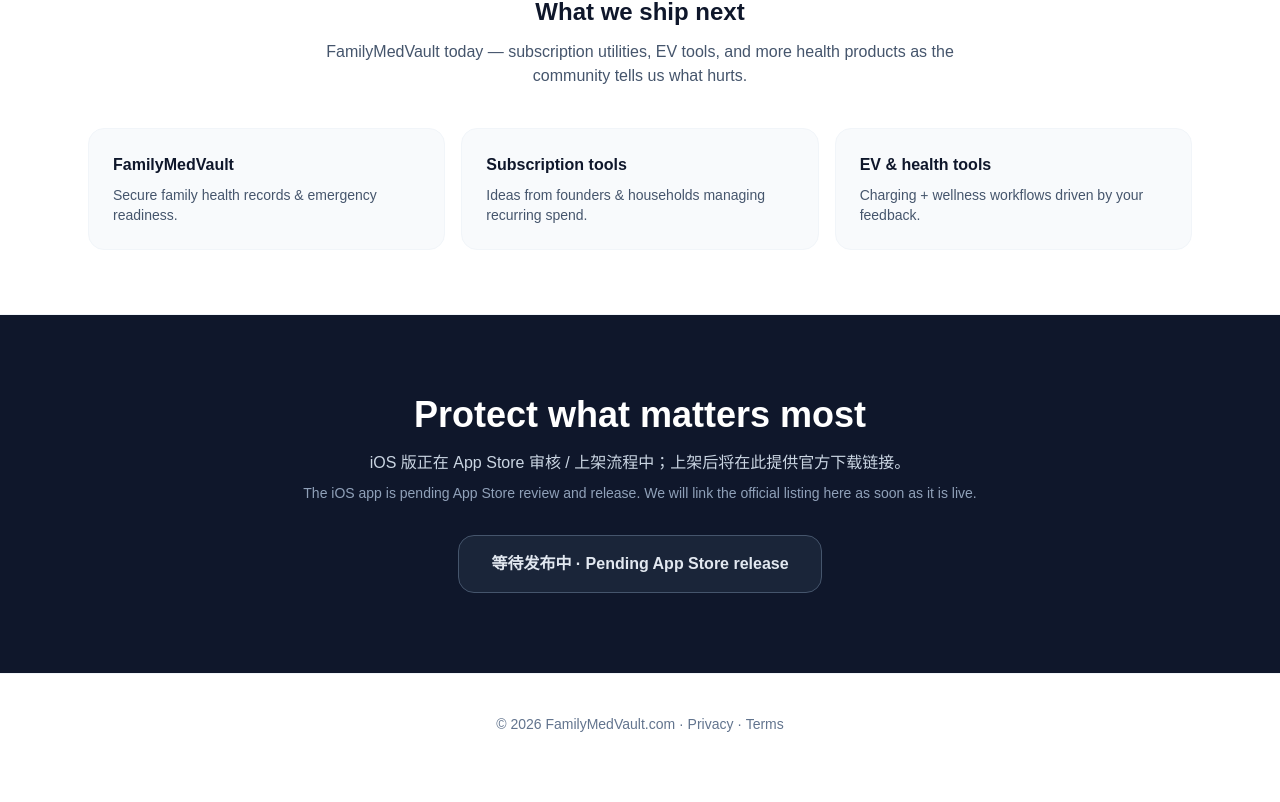
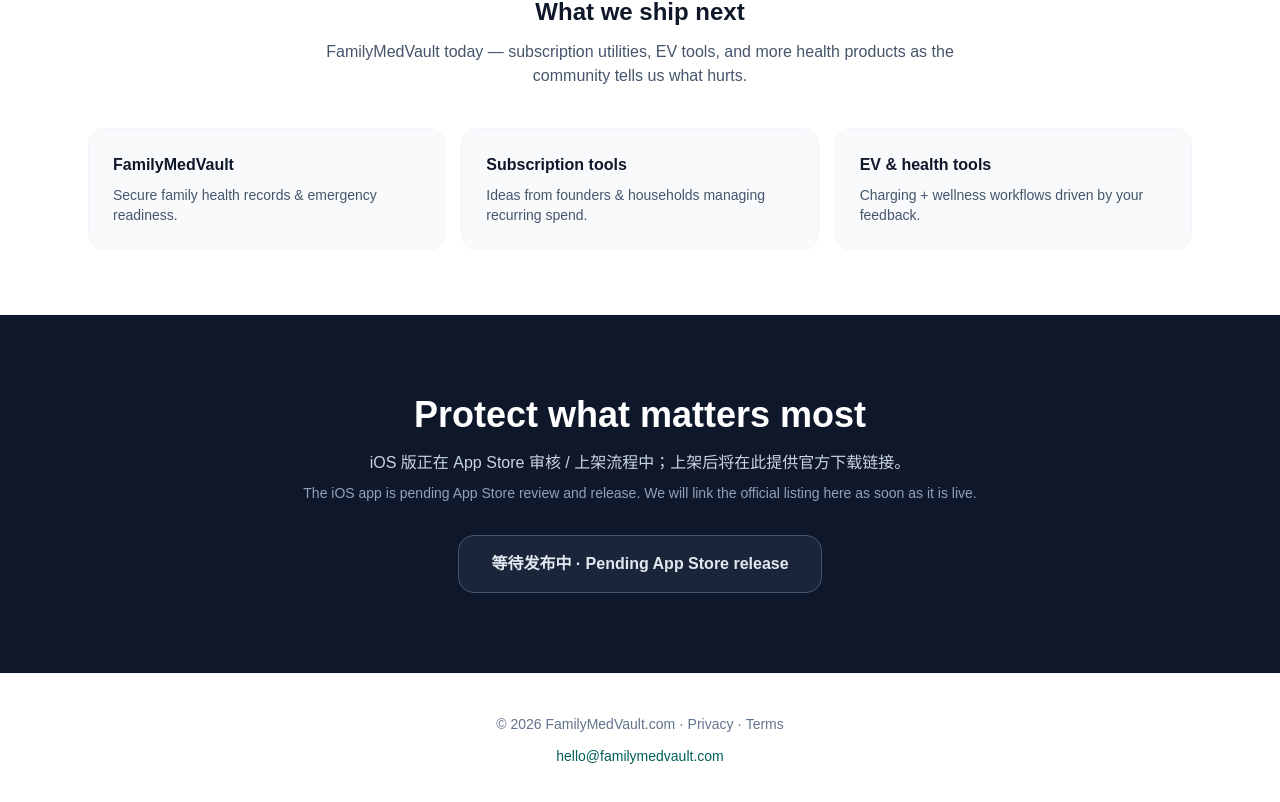
Before and after one commit to jchen8863988/familymedvault-web, a Next.js app: page / in a window 1280 px wide. Shown: the part 2154-2956 px from the top of the page. Before the commit the page ends 2928 px from the top, so only its background shows below. Built offline with nearby package versions, Linux system fonts and the light colour scheme.

Commit message:
Footer: add hello@ contact mailto

```diff
--- a/src/components/SiteChrome.tsx
+++ b/src/components/SiteChrome.tsx
@@ -23,7 +23,10 @@
   );
 }
 
+const CONTACT_EMAIL = "hello@familymedvault.com";
+
 export function SiteFooter() {
+  const mailto = `mailto:${CONTACT_EMAIL}?subject=${encodeURIComponent("FamilyMedVault 官网咨询")}`;
   return (
     <footer className="border-t border-slate-100 py-10 text-center text-sm text-slate-500">
       <p>
@@ -36,6 +39,14 @@
           Terms
         </Link>
       </p>
+      <p className="mt-3">
+        <a
+          href={mailto}
+          className="font-medium text-teal-800 underline-offset-2 hover:underline"
+        >
+          {CONTACT_EMAIL}
+        </a>
+      </p>
     </footer>
   );
 }
```
